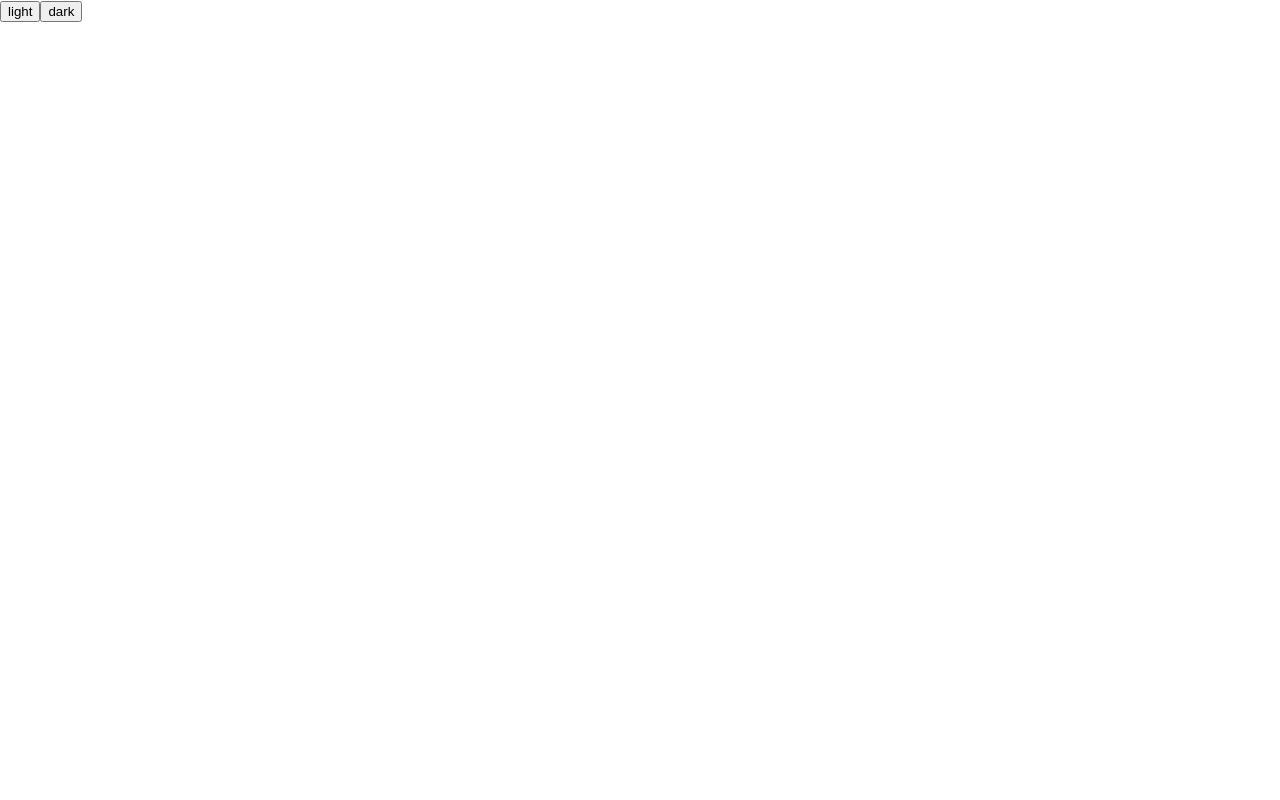
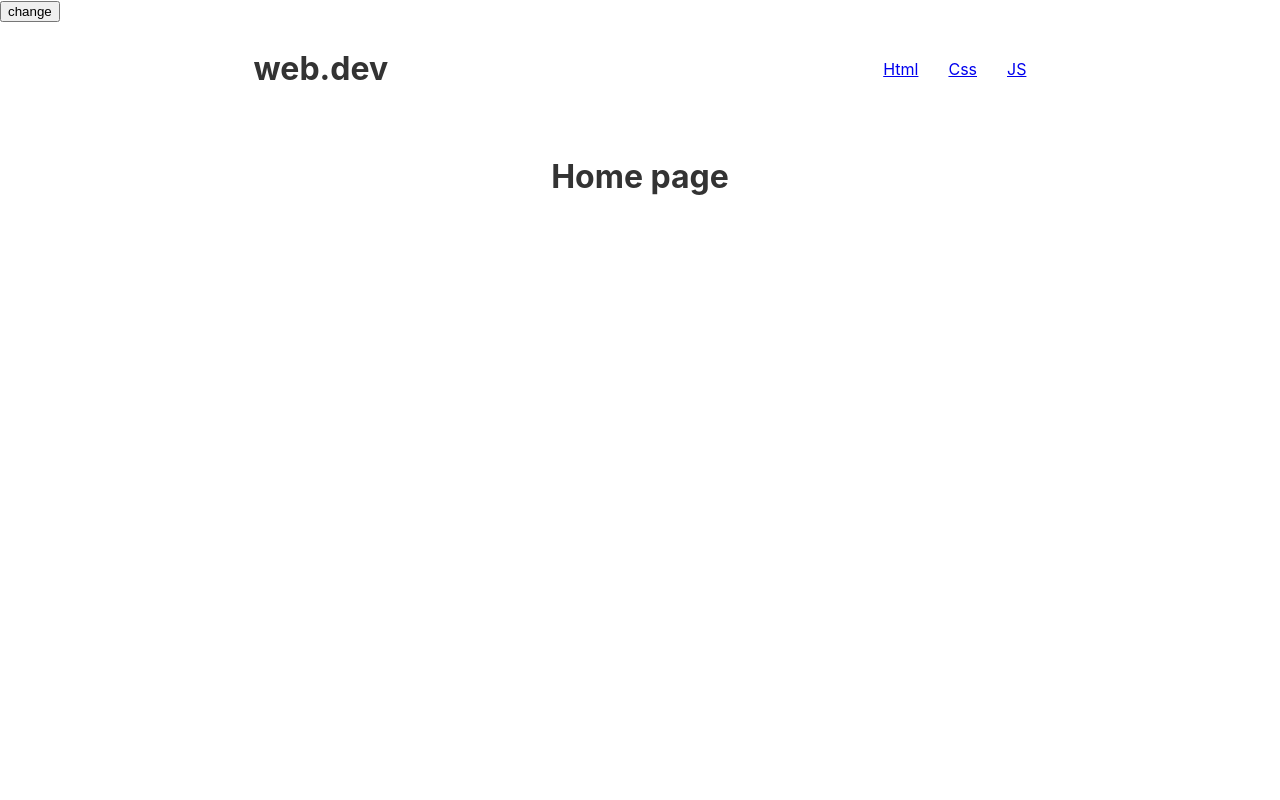
Before and after one commit to Leen-odeh12/react-tasks-level-2, a React (Create React App) app: page / in a window 1280 px wide. Shown: the top 800 px of the page. Built offline with nearby package versions, Linux system fonts and the light colour scheme.

Commit message:
context dark-mode

```diff
--- a/src/App.js
+++ b/src/App.js
@@ -1,15 +1,11 @@
-// import Routing from "./Routing/index.jsx";
-
-import Usestate from "./Component/UseState/Usestate";
-
-
+import Routing from "./Routing/index.jsx";
 
 function App() {
   return (
     <div className="App">
-      {/* <Routing /> */}
+      <Routing />
 
-     <Usestate/>
+
     </div>
   );
 }
--- a/src/Component/Header.jsx
+++ b/src/Component/Header.jsx
@@ -1,4 +1,5 @@
 import { NavLink } from "react-router-dom";
+
 const Header = () => {
   return (
     <div
@@ -6,20 +7,11 @@ const Header = () => {
         display: "flex",
         justifyContent: "space-around",
         alignItems: "center",
-        padding:"6px"
+        padding: "6px",
       }}
     >
       <h1>web.dev</h1>
-      <button
-        style={{
-          width: "100px",
-          height: "30px",
-          borderRadius: "6px",
-          border: "none",
-        }}
-      >
-        Toggle Theme
-      </button>
+
       <nav>
         <NavLink to="/html">Html</NavLink>
         <NavLink
@@ -29,16 +21,7 @@ const Header = () => {
           Css
         </NavLink>
         <NavLink to="/js">JS</NavLink>
-        {/* <>
-          <NavLink
-            to="/signin"
-            style={{ paddingLeft: "20px", paddingRight: "20px" }}>
-            signin
-          </NavLink>
-          <NavLink to="/signup">signup</NavLink>
-        </> */}
       </nav>
-
     </div>
   );
 };
--- /dev/null
+++ b/src/Context/ThemeContext.jsx
@@ -0,0 +1,30 @@
+import React, { createContext, useState, useContext } from 'react';
+
+const ThemeContext = createContext();
+
+export const useTheme = () => {
+  return useContext(ThemeContext);
+};
+
+export const ThemeProvider = ({ children }) => {
+  const defaultTheme = {
+    color: '#333',
+    backgroundColor: '#fff',
+  };
+
+  const [theme, setTheme] = useState(defaultTheme);
+
+  const toggleTheme = () => {
+    setTheme(prevTheme =>
+      prevTheme === defaultTheme
+        ? { color: '#fff', backgroundColor: '#333' }
+        : defaultTheme
+    );
+  };
+
+  return (
+    <ThemeContext.Provider value={{ theme, toggleTheme }}>
+      {children}
+    </ThemeContext.Provider>
+  );
+};
--- a/src/Layout/index.jsx
+++ b/src/Layout/index.jsx
@@ -1,19 +1,20 @@
-import React from 'react'
-import { Outlet } from 'react-router-dom'
-import Footer from '../Component/Footer'
-import Header from '../Component/Header'
-
+import React from "react";
+import { Outlet } from "react-router-dom";
+import Footer from "../Component/Footer";
+import Header from "../Component/Header";
+import { useTheme } from "./../Context/ThemeContext";
 
 const Layout = () => {
+  const { theme, toggleTheme } = useTheme();
 
   return (
-   <div>
-    <Header/>
-    <Outlet />
-    <Footer/>
-   </div>
+    <div style={{ color: theme.color, backgroundColor: theme.backgroundColor }}>
+      <button onClick={toggleTheme}>change</button>
+      <Header />
+      <Outlet />
+      <Footer />
+    </div>
+  );
+};
 
-  )
-}
-
-export default Layout
+export default Layout;
--- a/src/Pages/Home.jsx
+++ b/src/Pages/Home.jsx
@@ -1,11 +1,12 @@
+import React from 'react';
 
-const Home = () => {
+const HomePage = () => {
+
   return (
-    <div style={{height:"460px", textAlign:"center",paddingTop:"20px"}}>
-      <h1>Home Page</h1>
+    <div style={{ height: '100vh', textAlign: 'center', paddingTop: '20px' }}>
+      <h1>Home page</h1>
+    </div>
+  );
+};
 
-    </div>
-  )
-}
-
-export default Home
+export default HomePage;
--- a/src/index.js
+++ b/src/index.js
@@ -1,11 +1,14 @@
-import React from 'react';
-import ReactDOM from 'react-dom/client';
-import './index.css';
-import App from './App';
+import React from "react";
+import ReactDOM from "react-dom/client";
+import "./index.css";
+import App from "./App";
+import { ThemeProvider } from "./Context/ThemeContext";
 
-const root = ReactDOM.createRoot(document.getElementById('root'));
+const root = ReactDOM.createRoot(document.getElementById("root"));
 root.render(
   <React.StrictMode>
-    <App />
+    <ThemeProvider>
+      <App />
+    </ThemeProvider>
   </React.StrictMode>
 );
```
